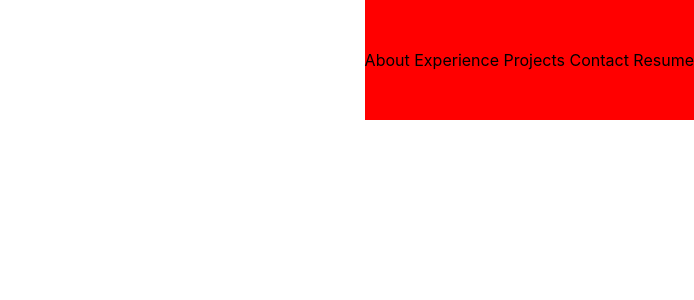
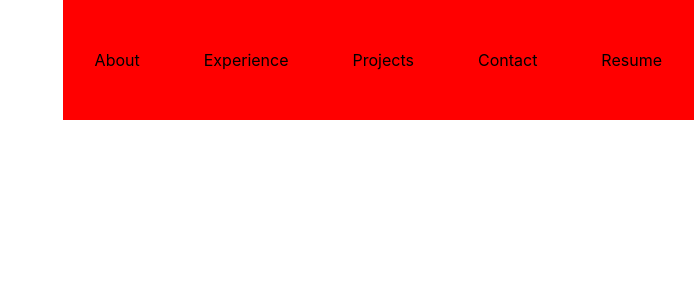
Before and after one commit to lysmm203/personal-portfolio, a React (Create React App) app: page / in a window 1280 px wide. Shown: the top 300 px of the page, without its empty margins (586-1280 px from the left). Built offline with nearby package versions, Linux system fonts and the light colour scheme.

Commit message:
set rough outline for navbar

```diff
--- a/src/App.css
+++ b/src/App.css
@@ -1,5 +1,12 @@
 html{
   font-family: "Roboto", sans-serif;
+  box-sizing: border-box;
+}
+
+ul{
+  list-style-type: none;
+  margin: 0px;
+  padding: 0px;
 }
 
 .navbar{
@@ -10,3 +17,9 @@ html{
   background-color: red;
   font-weight: 400;
 }
+
+.navbar-buttons li{
+  display: inline-block;
+  padding: 16px 32px;
+
+}
--- a/src/components/navbar.js
+++ b/src/components/navbar.js
@@ -2,15 +2,16 @@
 
 export default function Navbar(){
     return (
-        <div className={"dummy"}>
-            <div className={"navbar"}>
-                About
-                Experience
-                Projects
-                Contact
-                Resume
-            </div>
-        </div>
+        <nav className={"navbar"}>
+            <ul className={"navbar-buttons"}>
+                <li>About</li>
+                <li>Experience</li>
+                <li>Projects</li>
+                <li>Contact</li>
+                <li>Resume</li>
+
+            </ul>
+        </nav>
     )
 
 }
```
